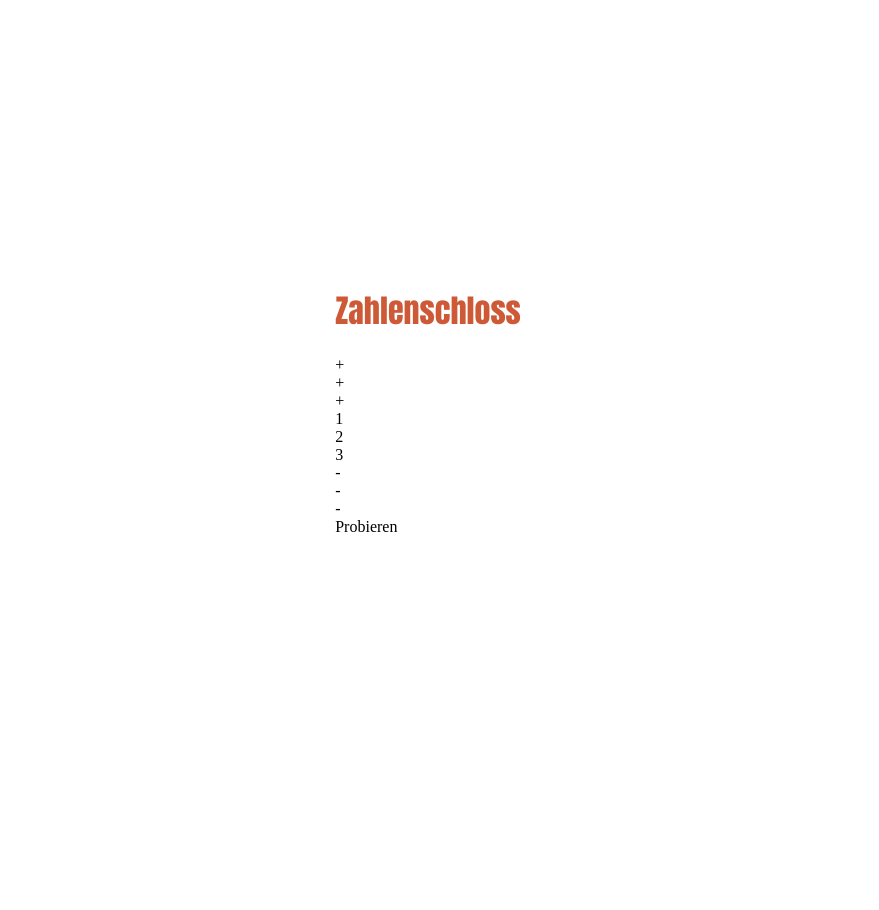
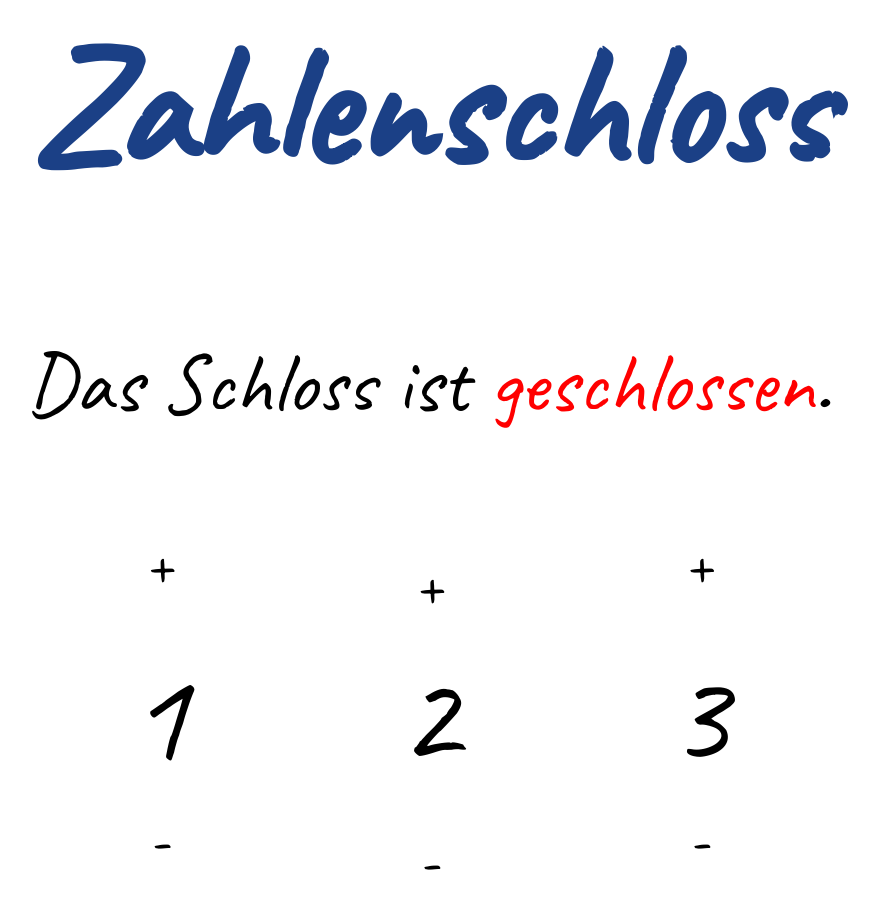
Before and after one commit to jros92/combination-lock, a plain HTML site: page site-content/index.html in a window 1280 px wide. Shown: the top 910 px of the page, without its empty margins (212-1091 px from the left). Before the commit the page ends 800 px from the top, so only its background shows below. Drawn offline with Linux system fonts and the light colour scheme.

Commit message:
First usable version

```diff
--- a/site-content/index.html
+++ b/site-content/index.html
@@ -1,11 +1,20 @@
 <!DOCTYPE html>
 <html>
   <head>
-    <title>HTML CSS JS</title>
+    <title>Zahlenschloss Fr. Schmidt</title>
+	<link href="https://fonts.googleapis.com/css2?family=Caveat&display=swap" rel="stylesheet">
+	<link rel='shortcut icon' type='image/x-icon' href='favicon.ico' />
     <script>
       var MIN_NUMBER = 0;
       var MAX_NUMBER = 9;
       var SOLUTION = 777;
+
+	  //var OPEN_HTML = "<span class='stringOpen'>ge\u00f6ffnet</span>!";
+	  //var CLOSED_HTML = "<span class='stringClosed'>geschlossen</span>.";
+
+	  var OPEN_HTML = "ge\u00f6ffnet";
+	  var CLOSED_HTML = "geschlossen";
+
 
       function checkCombination()
       {
@@ -17,10 +26,16 @@
         // check with solution
         if ((currentNumberOne * 100 + currentNumberTwo * 10 + currentNumberThree) == SOLUTION) {
           // TODO: Replace with changing image to open lock!
-          document.getElementById('welcome').innerText += " Geöffnet!";
+		  //document.getElementById('statusPhrase').innerHTML = document.getElementById('statusPhrase').innerHTML.replace("geschlossen.", "ge&ouml;ffnet!");
+		  document.getElementById('statusPhrase').innerHTML = document.getElementById('statusPhrase').innerHTML.replace(CLOSED_HTML, OPEN_HTML);
+		  document.getElementById('statusPhrase').innerHTML = document.getElementById('statusPhrase').innerHTML.replace(".", "!");
+		  document.getElementById('statusWord').style.color = "green";
         } else {
           // TODO: Show something that says wrong combination!
-          document.getElementById('welcome').innerText += " Falsch!";
+		  //document.getElementById('statusPhrase').innerHTML = document.getElementById('statusPhrase').innerHTML.replace("ge\u00f6ffnet!", "geschlossen.");
+		  document.getElementById('statusPhrase').innerHTML = document.getElementById('statusPhrase').innerHTML.replace(OPEN_HTML, CLOSED_HTML);
+		  document.getElementById('statusPhrase').innerHTML = document.getElementById('statusPhrase').innerHTML.replace("!", ".");
+		  document.getElementById('statusWord').style.color = "red";
         }
       }
 
@@ -114,34 +129,77 @@
 		body {
 			display: table-cell;
 			vertical-align: middle;
-			font-size: 36
+			font-family: 'Caveat', cursive;
+			font-size: 64pt;
+			text-align: center;
 		}
+
 		h1 {
-		  font-family: Impact, sans-serif;
-		  color: #CE5937;
+		  /*font-family: Impact, sans-serif;*/
+		  color: #1B4086;
+		  margin-top: 0px;
 		}
+
+		div.row {
+		  position: relative;
+		  text-align: center;
+		}
+
+		div.wheel, div.button-turn {
+		  width: 33%;
+		}
+
+		div.wheel {
+		  font-style: bold;
+		  font-size: 100pt;
+		}
+
+		.button {
+		  cursor: pointer;
+		  font-size: 48pt;
+		}
+
+		.div-left { float: left; }
+		.div-center { display: inline-block; }
+		.div-right { float: right; }
+
+		div#button-check {
+		  text-align: center;
+		  font-size: 72pt;
+		  color: #1B4086;
+		  margin-top: 5%;
+		}
+
+		/*
+		.stringClosed {
+		  color: #ff0000;
+		}
+
+		.stringOpen {
+		  color: #00ff00;
+		}*/
 	</style>
   </head>
   <body>
     <h1 id="welcome">Zahlenschloss</h1>
+	<p id="statusPhrase">Das Schloss ist <span id="statusWord" class='stringClosed' style='color: red'>geschlossen</span>.</p>
     <div class="content">
-      <div id="top-row">
-        <div id="button-up-1" class="button button-up" onclick='increase_number_one()'>+</div>
-        <div id="button-up-2" class="button button-up" onclick='increase_number_two()'>+</div>
-        <div id="button-up-3" class="button button-up" onclick='increase_number_three()'>+</div>
+      <div id="top-row" class="row">
+        <div id="button-up-1" class="button button-turn button-up div-left" onclick='increase_number_one()'>+</div>
+        <div id="button-up-2" class="button button-turn button-up div-center" onclick='increase_number_two()'>+</div>
+        <div id="button-up-3" class="button button-turn button-up div-right" onclick='increase_number_three()'>+</div>
       </div>
-      <div id="wheel-row">
-        <div id="wheel-one" class="wheel">1</div>
-        <div id="wheel-two" class="wheel">2</div>
-        <div id="wheel-three" class="wheel">3</div>
-      <div id="bottom-row">
-        <div id="button-down-1" class="button button-down" onclick='decrease_number_one()'>-</div>
-        <div id="button-down-2" class="button button-down" onclick='decrease_number_two()'>-</div>
-        <div id="button-down-3" class="button button-down" onclick='decrease_number_three()'>-</div>
+      <div id="wheel-row" class="row">
+        <div id="wheel-one" class="wheel div-left">1</div>
+        <div id="wheel-two" class="wheel div-center">2</div>
+        <div id="wheel-three" class="wheel div-right">3</div>
+	  </div>
+      <div id="bottom-row" class="row">
+        <div id="button-down-1" class="button button-turn button-down div-left" onclick='decrease_number_one()'>-</div>
+        <div id="button-down-2" class="button button-turn button-down div-center" onclick='decrease_number_two()'>-</div>
+        <div id="button-down-3" class="button button-turn button-down div-right" onclick='decrease_number_three()'>-</div>
       </div>
-      <div id="button=check" onclick='checkCombination()'>
-        Probieren
-      </div>
+      <div id="button-check" class="button" onclick='checkCombination()'>Probieren</div>
     </div>
   </body>
 </html>
```
Also changed, not shown: site-content/favicon.ico (added), 1 other file.
